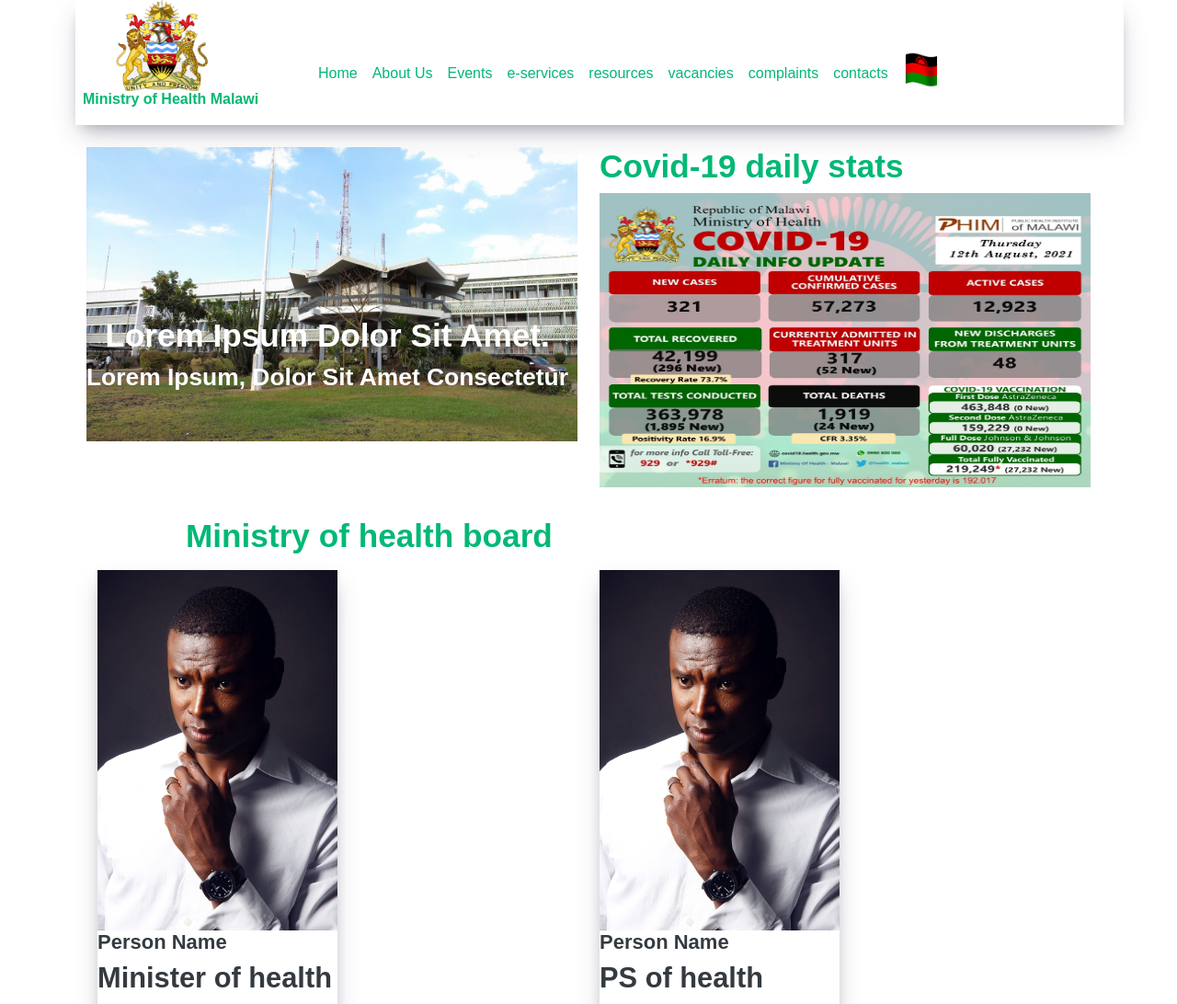
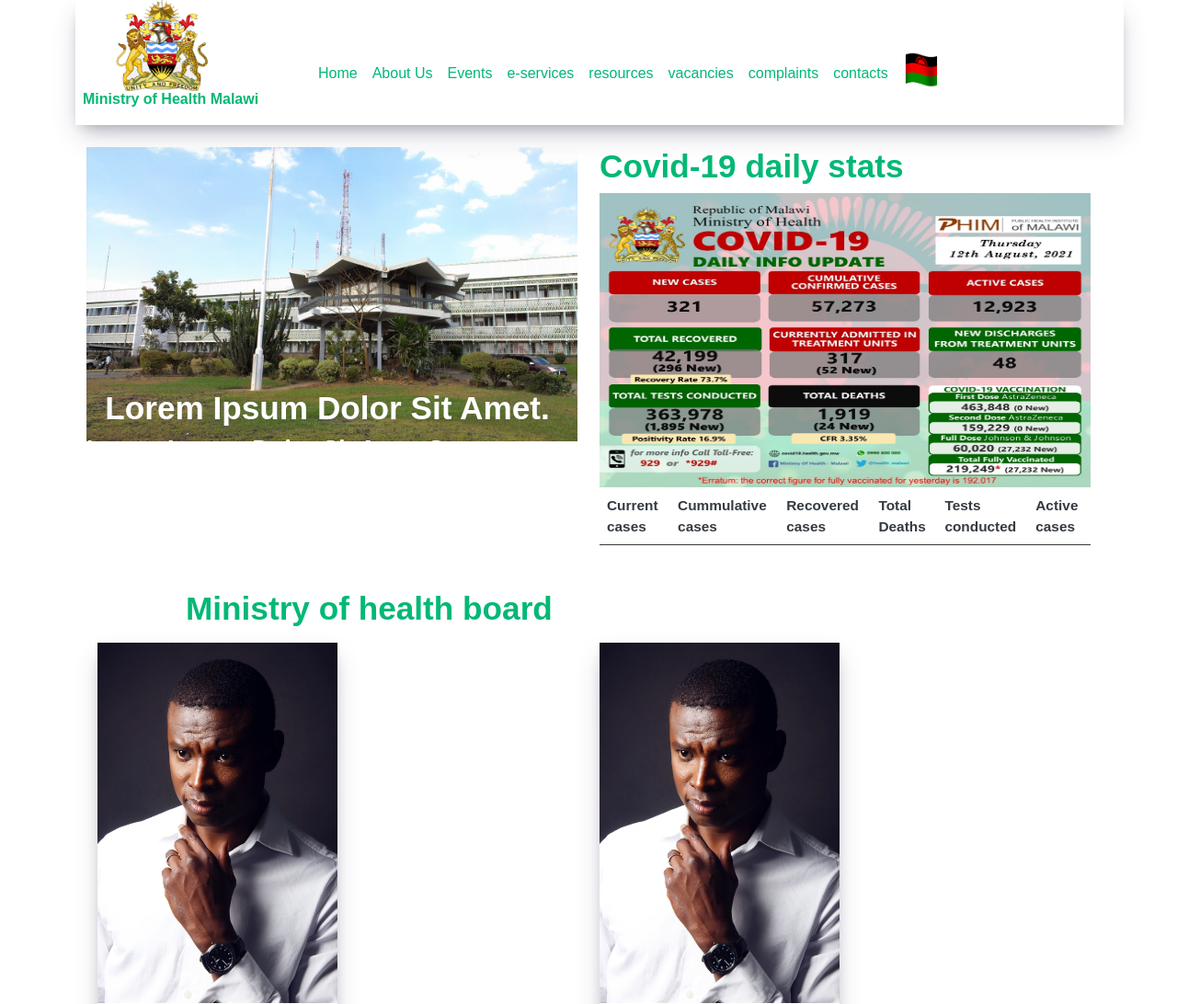
Before and after one commit to thenielda/mohsite, a Django app: page / in a window 1280 px wide. Shown: the top 1092 px of the page at 92% size. Run offline with Django 3.2, Linux system fonts and the light colour scheme; lists and menus that the app fills with data are empty; some libraries are stand-ins or nearby versions.

Commit message:
updated views, models and index(mainly working on data implementation)

```diff
--- a/projects/Moh_profile/admin.py
+++ b/projects/Moh_profile/admin.py
@@ -1,3 +1,7 @@
 from django.contrib import admin
+from .models import Covid19,Health_Priorities,Mohevents
 
 # Register your models here.
+admin.site.register(Covid19)
+admin.site.register(Health_Priorities)
+admin.site.register(Mohevents)
--- a/projects/Moh_profile/static/css/styles.css
+++ b/projects/Moh_profile/static/css/styles.css
@@ -1,3 +1,30 @@
+:root {
+  --bs-blue: #0d6efd;
+  --bs-indigo: #6610f2;
+  --bs-purple: #6f42c1;
+  --bs-pink: #d63384;
+  --bs-red: #dc3545;
+  --bs-orange: #fd7e14;
+  --bs-yellow: #ffc107;
+  --bs-green: #198754;
+  --bs-teal: #20c997;
+  --bs-cyan: #0dcaf0;
+  --bs-white: #fff;
+  --bs-gray: #6c757d;
+  --bs-gray-dark: #343a40;
+  --bs-primary: #0d6efd;
+  --bs-secondary: #6c757d;
+  --bs-success: #198754;
+  --bs-info: #0dcaf0;
+  --bs-warning: #ffc107;
+  --bs-danger: #dc3545;
+  --bs-light: #f8f9fa;
+  --bs-dark: #212529;
+  --bs-font-sans-serif: system-ui, -apple-system, "Segoe UI", Roboto, "Helvetica Neue", Arial, "Noto Sans", "Liberation Sans", sans-serif, "Apple Color Emoji", "Segoe UI Emoji", "Segoe UI Symbol", "Noto Color Emoji";
+  --bs-font-monospace: SFMono-Regular, Menlo, Monaco, Consolas, "Liberation Mono", "Courier New", monospace;
+  --bs-gradient: linear-gradient(180deg, rgba(255, 255, 255, 0.15), rgba(255, 255, 255, 0));
+}
+
 * {
   padding: 0;
   margin: 0;
--- a/projects/Moh_profile/templates/Moh_profile/index.html
+++ b/projects/Moh_profile/templates/Moh_profile/index.html
@@ -15,10 +15,38 @@
 
        <div class="col-md-6">
         <h2 class="covid-stats-heading text-success">Covid-19 daily stats</h2>
-        <img src="{% static 'images/covid-stats.jpg'%}" alt="covid-stats" class="covid-stats-img">
+         <img src="{% static 'images/covid-stats.jpg'%}" alt="covid-stats" class="covid-stats-img">
+        <table class="table table-striped container">
+          <thead class="t-head thead-dark ">
+            <th>Current cases</th>
+            <th>Cummulative cases</th>
+            <th>Recovered cases</th>
+            <th>Total Deaths</th>
+            <th>Tests conducted</th>
+            <th>Active cases</th>
+          </thead>
+          <tbody class="t-body">
+            <tr class="table-row">
+              {%for covid19 in covid19_data%}
+                <td class="table-data">{{covid19.new_case}}</td>
+                <td class="table-data">{{covid19.cumulative_confirmed_cases}}</td>
+                <td class="table-data">{{covid19.active_cases}}</td>
+                <td class="table-data">{{covid19.total_recovered}}</td>
+                <td class="table-data">{{covid19.currently_admitted_in_treatment_units}}</td>
+                <td class="table-data">{{covid19.total_tests_conducted}}</td>
+                <td class="table-data">{{covid19.total_deaths}}</td>
+                <td class="table-data">{{covid19.new_discharges_from_treatment_units}}</td>
+                <td class="table-data">{{covid19.new_cases_date}}</td>
+              {%endfor%}
 
+            </tr>
+          </tbody>
+
+        </table>
        </div>
      </section>
+
+
 
      <section class="persons container">
        <h2 class="persons-heading">Ministry of health board</h2>
--- a/projects/Moh_profile/urls.py
+++ b/projects/Moh_profile/urls.py
@@ -2,7 +2,7 @@
 from . import views
 
 urlpatterns = [
-    path('', views.index),
-    path('about/',views.about),
-    path('events/',views.events),
+    path('', views.get_index, name='get_index'),
+    path('about/',views.about, name='about'),
+    path('events/',views.events, name='events'),
 ]
--- a/projects/Moh_profile/views.py
+++ b/projects/Moh_profile/views.py
@@ -1,8 +1,25 @@
-from django.shortcuts import render
+from django.shortcuts import render,redirect
+from .models import Covid19, Health_Priorities, Mohevents
 
 # Create your views here.
-def index(request):
-    return render(request, 'Moh_profile/index.html')
+def get_index(request):
+    covid19_data = Covid19.objects.all()
+    context = {'covid19_data':covid19_data}
+
+    return render(request, 'Moh_profile/index.html', context)
+
+def post_covid19_data(request):
+    if request.method == 'POST':
+        new_cases = request.POST['new_cases']
+        cumulative_confirmed_cases = request.POST['cumulative_confirmed_cases']
+        active_cases = request.POST['active_cases']
+        total_recovered = request.POST['total_recovered']
+        currently_admitted_in_treatment_units = request.POST['Currently_admitted_in_treatment_units']
+        new_discharges_from_treatment_units = request.POST['New_discharges_from_treatment_units']
+        total_tests_conducted = request.POST['total_tests_conducted']
+        total_deaths = request.POST['total_deaths']
+
+        return render(request, 'Moh_profile/index.html')
 
 def about(request):
     return render(request, 'Moh_profile/about.html')
```
Also changed, not shown: projects/Moh/settings.py (+6 -2 lines), projects/Moh_profile/models.py (+50 -0 lines), projects/Moh_profile/migrations/0002_delete_person.py (added), projects/Moh_profile/migrations/0003_covid19_health_priorities_mohevents.py (added), projects/Moh_profile/migrations/0004_auto_20210830_0008.py (added), projects/Moh_profile/migrations/0005_mohevents_event_image.py (added), 2 other files.
